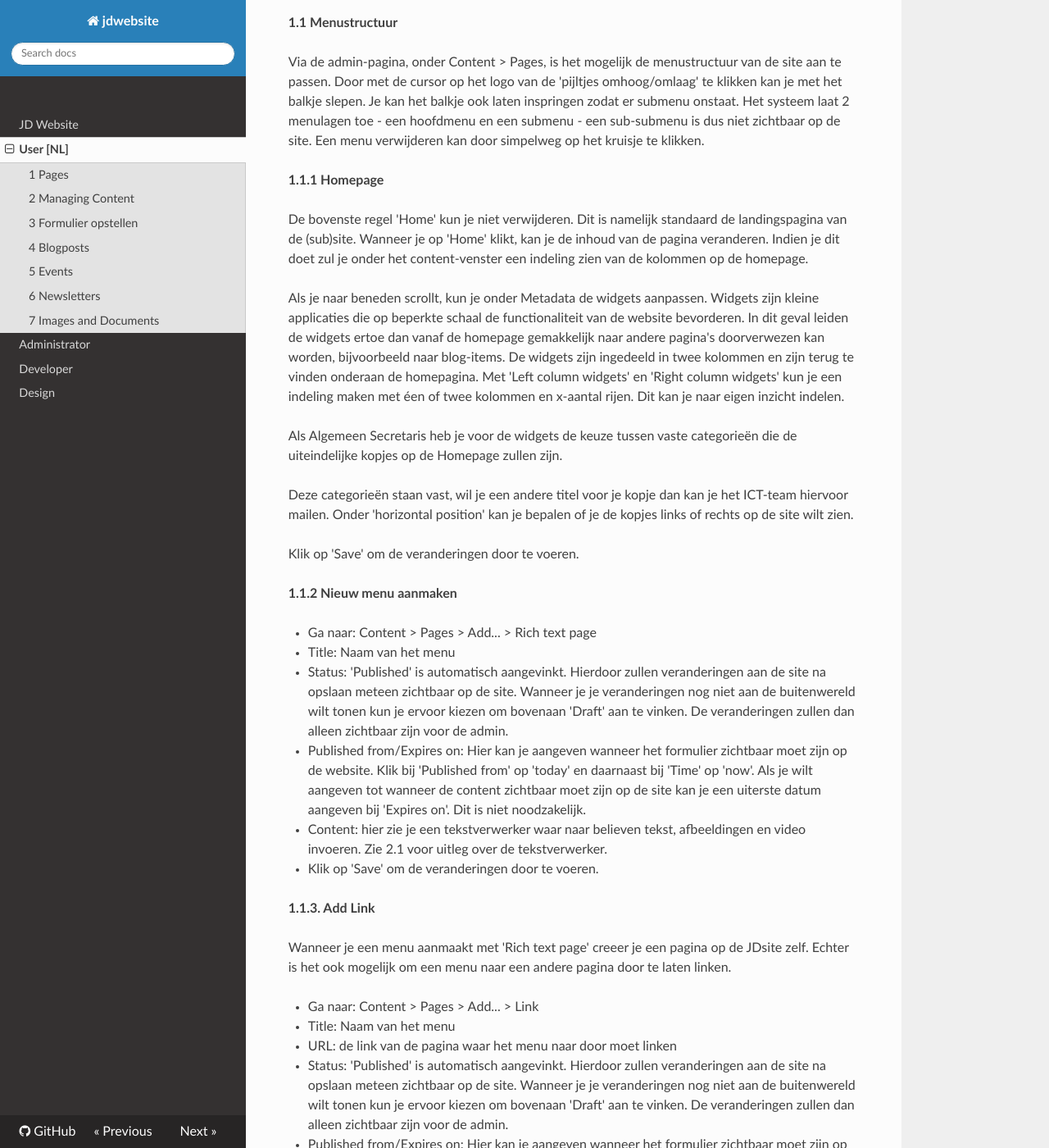
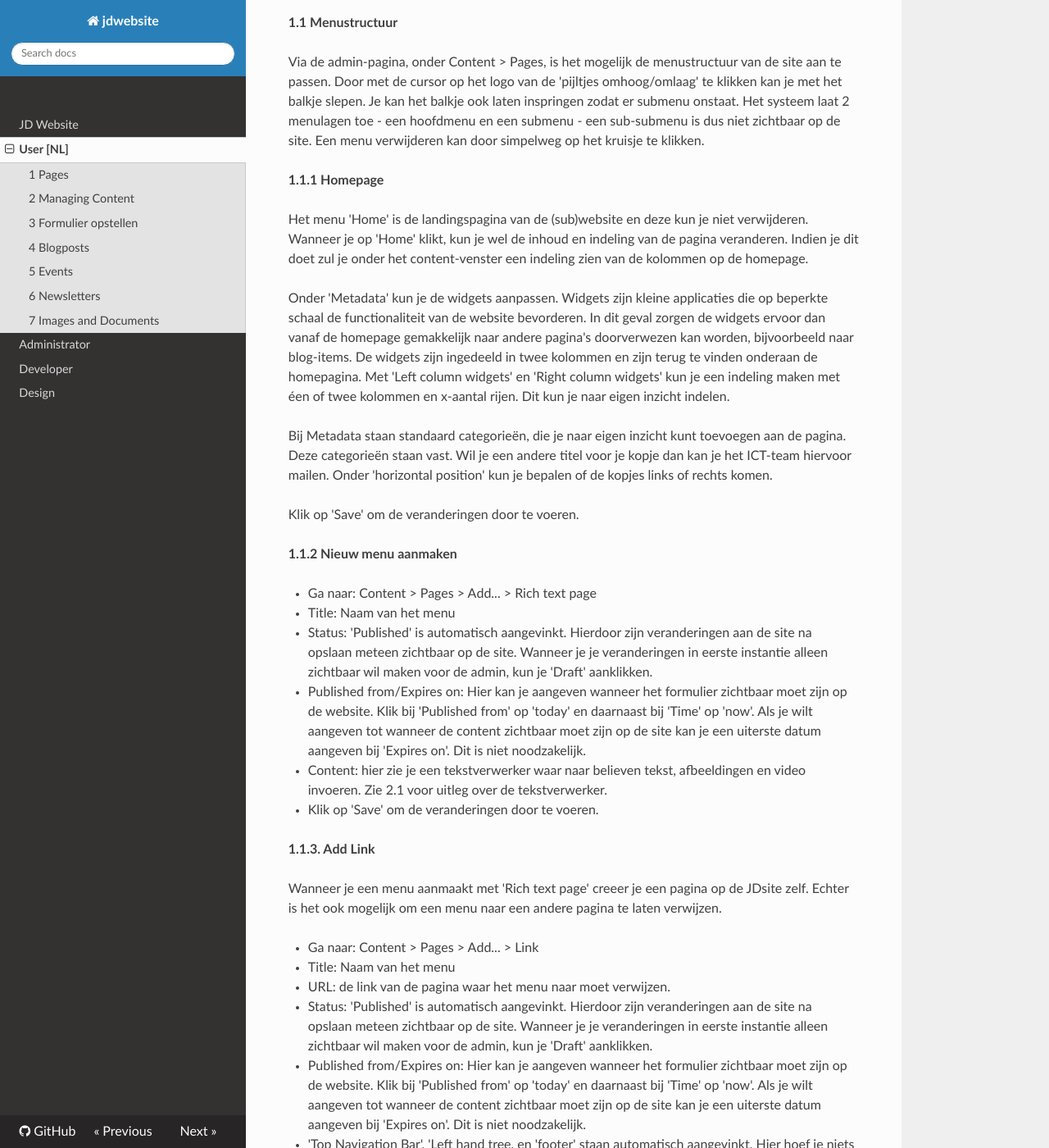
Before and after one commit to jonge-democraten/website, an MkDocs documentation site: the page built from docs/user.md, in a window 1280 px wide and 1400 px high, scrolled down 538 px. Shown: the whole window at 82% size. Built offline with MkDocs 1.6.1, drawn with Linux system fonts in a browser that asks for light colours; nearby versions of some CDN libraries; old or Windows-style settings are respelled for this version of MkDocs.

Commit message:
Menustructuur
Herformulering begin handleiding.

```diff
--- a/docs/user.md
+++ b/docs/user.md
@@ -16,13 +16,11 @@ Via de admin-pagina, onder Content > Pages, is het mogelijk de menustructuur van
 
 <strong>1.1.1 Homepage</strong>
 
-De bovenste regel 'Home' kun je niet verwijderen. Dit is namelijk standaard de landingspagina van de (sub)site. Wanneer je op 'Home' klikt, kan je de inhoud van de pagina veranderen. Indien je dit doet zul je onder het content-venster een indeling zien van de kolommen op de homepage.
+Het menu 'Home' is de landingspagina van de (sub)website en deze kun je niet verwijderen. Wanneer je op 'Home' klikt, kun je wel de inhoud en indeling van de pagina veranderen. Indien je dit doet zul je onder het content-venster een indeling zien van de kolommen op de homepage.
 
-Als je naar beneden scrollt, kun je onder Metadata de widgets aanpassen. Widgets zijn kleine applicaties die op beperkte schaal de functionaliteit van de website bevorderen. In dit geval leiden de widgets ertoe dan vanaf de homepage gemakkelijk naar andere pagina's doorverwezen kan worden, bijvoorbeeld naar blog-items. De widgets zijn ingedeeld in twee kolommen en zijn terug te vinden onderaan de homepagina. Met 'Left column widgets' en 'Right column widgets' kun je een indeling maken met éen of twee kolommen en x-aantal rijen. Dit kan je naar eigen inzicht indelen.
+Onder 'Metadata' kun je de widgets aanpassen. Widgets zijn kleine applicaties die op beperkte schaal de functionaliteit van de website bevorderen. In dit geval zorgen de widgets ervoor dan vanaf de homepage gemakkelijk naar andere pagina's doorverwezen kan worden, bijvoorbeeld naar blog-items. De widgets zijn ingedeeld in twee kolommen en zijn terug te vinden onderaan de homepagina. Met 'Left column widgets' en 'Right column widgets' kun je een indeling maken met éen of twee kolommen en x-aantal rijen. Dit kun je naar eigen inzicht indelen.
 
-Als Algemeen Secretaris heb je  voor de widgets de keuze tussen vaste categorieën die de uiteindelijke kopjes op de Homepage zullen zijn.
-
-Deze categorieën staan vast, wil je een andere titel voor je kopje dan kan je het ICT-team hiervoor mailen. Onder 'horizontal position' kan je bepalen of je de kopjes links of rechts op de site wilt zien.
+Bij Metadata staan standaard categorieën, die je naar eigen inzicht kunt toevoegen aan de pagina. Deze categorieën staan vast. Wil je een andere titel voor je kopje dan kan je het ICT-team hiervoor mailen. Onder 'horizontal position' kun je bepalen of de kopjes links of rechts komen.
 
 Klik op 'Save' om de veranderingen door te voeren.
 
@@ -30,19 +28,19 @@ Klik op 'Save' om de veranderingen door te voeren.
 
 - Ga naar: Content > Pages > Add... > Rich text page
 - Title: Naam van het menu
-- Status: 'Published' is automatisch aangevinkt. Hierdoor zullen veranderingen aan de site na opslaan meteen zichtbaar op de site.  Wanneer je je veranderingen nog niet aan de buitenwereld wilt tonen kun je ervoor kiezen om bovenaan 'Draft' aan te vinken. De veranderingen zullen dan alleen zichtbaar zijn voor de admin.
+- Status: 'Published' is automatisch aangevinkt. Hierdoor zijn veranderingen aan de site na opslaan meteen zichtbaar op de site.  Wanneer je je veranderingen in eerste instantie alleen zichtbaar wil maken voor de admin, kun je 'Draft' aanklikken.
 - Published from/Expires on: Hier kan je aangeven wanneer het formulier zichtbaar moet zijn op de website. Klik bij 'Published from' op 'today' en daarnaast bij 'Time' op 'now'. Als je wilt aangeven tot wanneer de content zichtbaar moet zijn op de site kan je een uiterste datum aangeven bij 'Expires on'. Dit is niet noodzakelijk.
 - Content: hier zie je een tekstverwerker waar naar believen tekst, afbeeldingen en video invoeren. Zie 2.1 voor uitleg over de tekstverwerker.
 - Klik op 'Save' om de veranderingen door te voeren.
 
 <strong>1.1.3. Add Link</strong>
 
-Wanneer je een menu aanmaakt met 'Rich text page' creeer je een pagina op de JDsite zelf. Echter is het ook mogelijk om een menu naar een andere pagina door te laten linken.
+Wanneer je een menu aanmaakt met 'Rich text page' creeer je een pagina op de JDsite zelf. Echter is het ook mogelijk om een menu naar een andere pagina te laten verwijzen.
 
 - Ga naar: Content > Pages > Add... > Link
 - Title: Naam van het menu
-- URL: de link van de pagina waar het menu naar door moet linken
-- Status: 'Published' is automatisch aangevinkt. Hierdoor zullen veranderingen aan de site na opslaan meteen zichtbaar op de site.  Wanneer je je veranderingen nog niet aan de buitenwereld wilt tonen kun je ervoor kiezen om bovenaan 'Draft' aan te vinken. De veranderingen zullen dan alleen zichtbaar zijn voor de admin.
+- URL: de link van de pagina waar het menu naar moet verwijzen.
+- Status: 'Published' is automatisch aangevinkt. Hierdoor zijn veranderingen aan de site na opslaan meteen zichtbaar op de site.  Wanneer je je veranderingen in eerste instantie alleen zichtbaar wil maken voor de admin, kun je 'Draft' aanklikken.
 - Published from/Expires on: Hier kan je aangeven wanneer het formulier zichtbaar moet zijn op de website. Klik bij 'Published from' op 'today' en daarnaast bij 'Time' op 'now'. Als je wilt aangeven tot wanneer de content zichtbaar moet zijn op de site kan je een uiterste datum aangeven bij 'Expires on'. Dit is niet noodzakelijk.
 - 'Top Navigation Bar', 'Left hand tree, en 'footer' staan automatisch aangevinkt. Hier hoef je niets aan te veranderen.
 - Klik op 'Save' om de veranderingen door te voeren.
```
